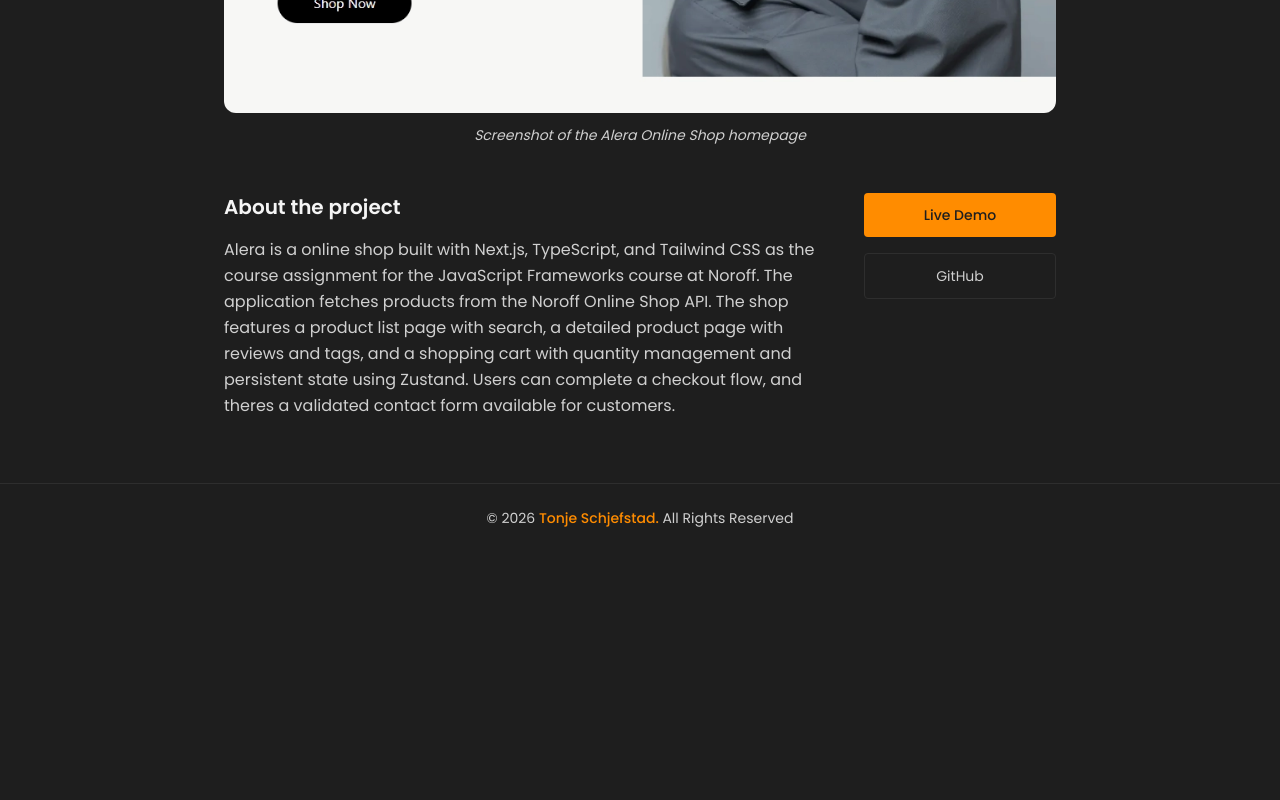
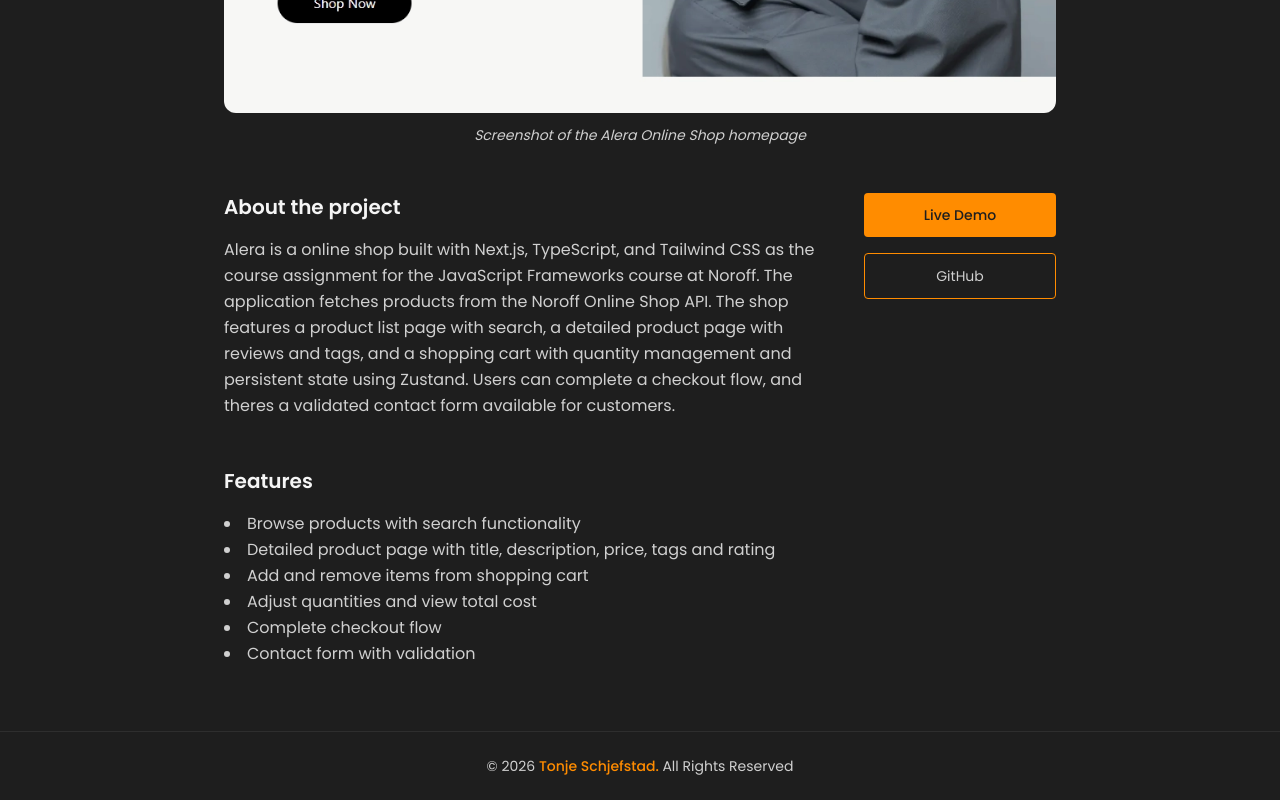
Before and after one commit to TonjeSchjefstad/Portfolio2, a React (Vite) app: page /projects/1 in a window 1280 px wide. Shown: the part 698-1498 px from the top of the page. Before the commit the page ends 1250 px from the top, so only its background shows below. Built offline with nearby package versions, Linux system fonts and the light colour scheme.

Commit message:
Adding features to ProjectDetail page

```diff
--- a/src/data/projects.ts
+++ b/src/data/projects.ts
@@ -15,6 +15,14 @@ export const projects: Project[] = [
     liveUrl: "https://alera-online-shop.vercel.app/",
     repoUrl: "https://github.com/NoroffFEU/jsfw-2025-v1-tonje-js-frameworks",
     tags: ["Next.js", "TypeScript", "Tailwind"],
+    features: [
+      "Browse products with search functionality",
+      "Detailed product page with title, description, price, tags and rating",
+      "Add and remove items from shopping cart",
+      "Adjust quantities and view total cost",
+      "Complete checkout flow",
+      "Contact form with validation",
+    ],
   },
   {
     id: 2,
@@ -26,6 +34,16 @@ export const projects: Project[] = [
     liveUrl: "https://pulse-social-media-app.netlify.app/#/",
     repoUrl: "https://github.com/TonjeSchjefstad/FED2-JS2-CA-TonjeSchjefstad/tree/css-frameworks",
     tags: ["JavaScript", "Tailwind"],
+    features: [
+      "Register new user",
+      "Login and logout",
+      "Create, edit and delete posts",
+      "View all posts",
+      "View single post by ID → Opens in an overlay",
+      "View own profile",
+      "View other profiles",
+      "Follow and unfollow users",
+    ],
   },
   {
     id: 3,
@@ -37,5 +55,17 @@ export const projects: Project[] = [
     liveUrl: "https://maison-ardene.netlify.app/",
     repoUrl: "https://github.com/TonjeSchjefstad/FED2-SP2-AuctionHouse",
     tags: ["JavaScript", "Tailwind"],
+    features: [
+      "Register, login and logout",
+      "Browse all auction listings with search and category filters",
+      "View single listing with image gallery and bid history",
+      "Create, edit and delete own listings",
+      "Place bids with credit balance validation",
+      "Customize profile with banner, avatar and bio",
+      "View own listings, bids and wins",
+      "Watchlist feature using localStorage",
+      "Responsive mobile-first design",
+      "Accessible navigation with ARIA labels",
+    ],
   },
 ];
--- a/src/pages/ProjectDetail.tsx
+++ b/src/pages/ProjectDetail.tsx
@@ -93,13 +93,24 @@ export default function ProjectDetail() {
               href={project.repoUrl}
               target="_blank"
               rel="noopener noreferrer"
-              className="border border-border text-text-muted text-sm px-6 py-3 rounded text-center hover:text-text-primary hover:border-text-muted transition-colors duration-200"
+              className="border border-accent text-text-muted text-sm px-6 py-3 rounded text-center hover:text-text-primary hover:border-text-muted transition-colors duration-200"
             >
               GitHub
             </a>
           </div>
         </div>
 
+        <div className="mt-12">
+          <h2 className="text-text-primary text-xl font-semibold mb-4">
+            Features
+          </h2>
+          <ul className="list-disc list-inside text-text-muted leading-relaxed">
+            {project.features.map((feature, index) => (
+              <li key={index}>{feature}</li>
+            ))}
+          </ul>
+        </div>
+
       </div>
     </div>
   );
--- a/src/types/projects.ts
+++ b/src/types/projects.ts
@@ -8,4 +8,5 @@ export interface Project {
   liveUrl: string;
   repoUrl: string;
   tags: string[];
+  features: string[];
 }
```
